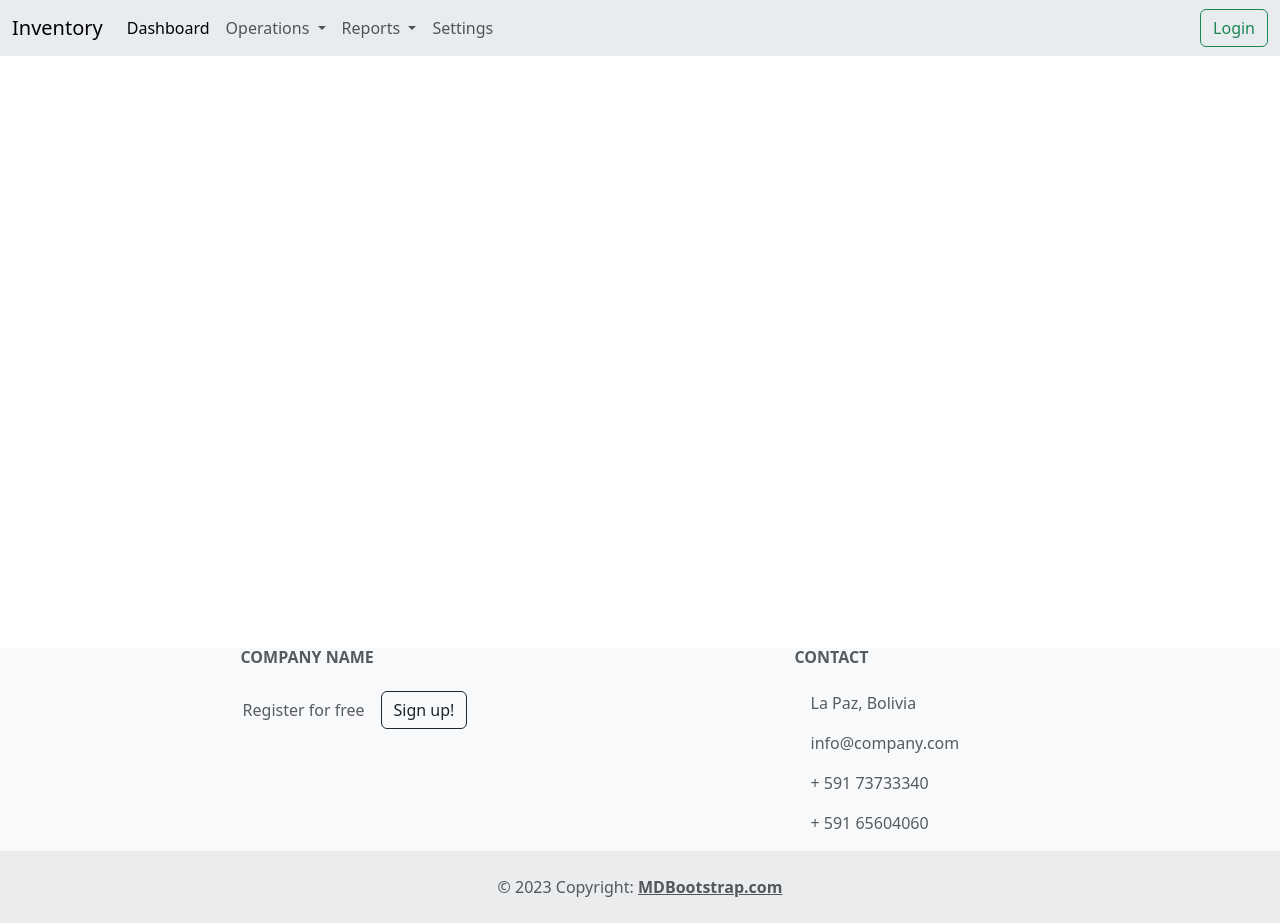
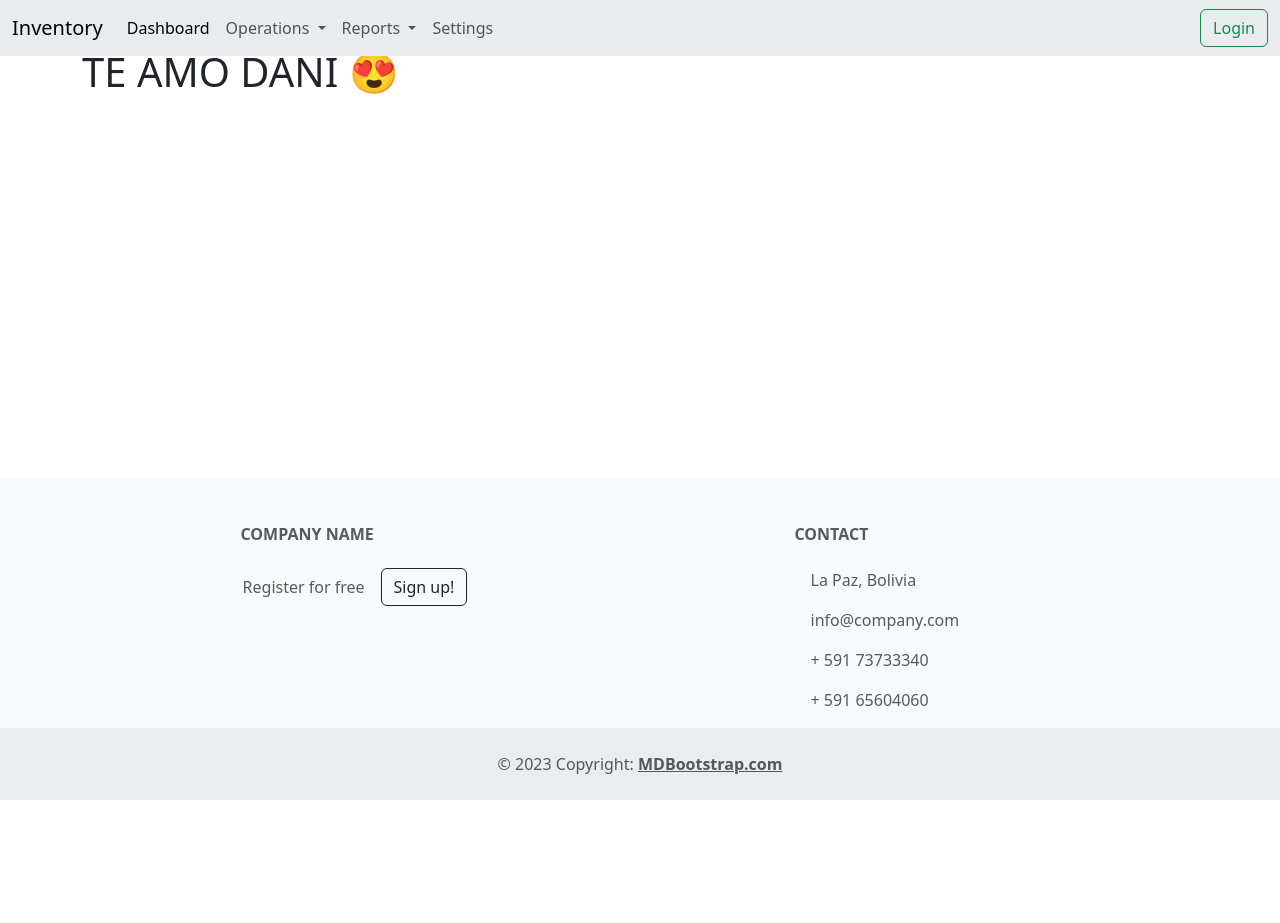
Before and after one commit to dani-y-jose/simple-inventory, a Django app: page /inventory/ in a window 1280 px wide. After the commit the page ends 800 px from the top, so only its background shows below. Run offline with Django 4.2, Linux system fonts and the light colour scheme; parts of the project's set-up code (start-up, migrations or seed data) failed here and were passed over.

Commit message:
Inherit index.html from base template
Co-authored-by: paodanchacon <paodanchacon@users.noreply.github.com>

```diff
--- /dev/null
+++ b/inventory/templates/inventory/base.html
@@ -0,0 +1,95 @@
+<!doctype html>
+{% load static %}
+<html lang="en">
+  <head>
+    <meta charset="utf-8">
+    <meta name="viewport" content="width=device-width, initial-scale=1">
+    <title>Inventory</title>
+    <link href="https://cdn.jsdelivr.net/npm/bootstrap@5.3.0-alpha3/dist/css/bootstrap.min.css" rel="stylesheet" integrity="sha384-KK94CHFLLe+nY2dmCWGMq91rCGa5gtU4mk92HdvYe+M/SXH301p5ILy+dN9+nJOZ" crossorigin="anonymous">
+  </head>
+  <body>
+    <nav class="navbar navbar-expand-lg bg-body-secondary scrolling-navbar fixed-top">
+      <div class="container-fluid">
+        <span class="navbar-brand mb-0 h1" href="#">Inventory</span>
+        <button class="navbar-toggler" type="button" data-bs-toggle="collapse" data-bs-target="#navbarSupportedContent" aria-controls="navbarSupportedContent" aria-expanded="false" aria-label="Toggle navigation">
+          <span class="navbar-toggler-icon"></span>
+        </button>
+        <div class="collapse navbar-collapse" id="navbarSupportedContent">
+          <ul class="navbar-nav me-auto mb-2 mb-lg-0">
+            <li class="nav-item">
+              <a class="nav-link active" aria-current="page" href="#">Dashboard</a>
+            </li>
+            <li class="nav-item dropdown">
+              <a class="nav-link dropdown-toggle" href="#" role="button" data-bs-toggle="dropdown" aria-expanded="false">
+                Operations
+              </a>
+              <ul class="dropdown-menu">
+                <li><a class="dropdown-item" href="#">Items</a></li>
+                <li><a class="dropdown-item" href="#">Customers</a></li>
+                <li><a class="dropdown-item" href="#">Locations</a></li>
+              </ul>
+            </li>
+            <li class="nav-item dropdown">
+              <a class="nav-link dropdown-toggle" href="#" role="button" data-bs-toggle="dropdown" aria-expanded="false">
+                Reports
+              </a>
+              <ul class="dropdown-menu">
+                <li><a class="dropdown-item" href="#">Brand</a></li>
+                <li><a class="dropdown-item" href="#">Category</a></li>
+                <li><a class="dropdown-item" href="#">Model</a></li>
+              </ul>
+            </li>
+            <li class="nav-item">
+              <a class="nav-link" href="#">Settings</a>
+            </li>
+          </ul>
+          <form class="d-flex" role="login">
+            <button class="btn btn-outline-success" type="submit">Login</button>
+          </form>
+        </div>
+      </div>
+    </nav>
+
+   <div>
+    {% block body_block %}
+    {% endblock %}
+   </div>
+
+<footer class="text-center text-lg-start bg-light text-muted fixed-bottom">
+  <section class="">
+    <div class="container text-center text-md-start mt-5">
+      <div class="row mt-3">
+        <div class="col-md-3 col-lg-4 col-xl-3 mx-auto mb-4">
+          <h6 class="text-uppercase fw-bold mb-4">
+            <i class="fas fa-gem me-3"></i>Company name
+          </h6>
+            <section class="">
+              <p class="d-flex justify-content-center align-items-center">
+                <span class="me-3">Register for free</span>
+                <button type="button" class="btn btn-outline-dark btn-rounded">
+                Sign up!
+                </button>
+              </p>
+            </section>
+        </div>
+        <div class="col-md-4 col-lg-3 col-xl-3 mx-auto mb-md-0 mb-4">
+          <h6 class="text-uppercase fw-bold mb-4">Contact</h6>
+          <p><i class="fas fa-home me-3"></i> La Paz, Bolivia</p>
+          <p>
+            <i class="fas fa-envelope me-3"></i>
+            info@company.com
+          </p>
+          <p><i class="fas fa-phone me-3"></i> + 591 73733340</p>
+          <p><i class="fas fa-print me-3"></i> + 591 65604060</p>
+        </div>
+      </div>
+    </div>
+  </section>
+  <div class="text-center p-4" style="background-color: rgba(0, 0, 0, 0.05);">
+    © 2023 Copyright:
+    <a class="text-reset fw-bold" href="https://mdbootstrap.com/">MDBootstrap.com</a>
+  </div>
+</footer>
+    <script src="https://cdn.jsdelivr.net/npm/bootstrap@5.3.0-alpha3/dist/js/bootstrap.bundle.min.js" integrity="sha384-ENjdO4Dr2bkBIFxQpeoTz1HIcje39Wm4jDKdf19U8gI4ddQ3GYNS7NTKfAdVQSZe" crossorigin="anonymous"></script>
+  </body>
+</html>
--- a/inventory/templates/inventory/index.html
+++ b/inventory/templates/inventory/index.html
@@ -1,113 +1,9 @@
-<!doctype html>
-<html lang="en">
-  <head>
-    <meta charset="utf-8">
-    <meta name="viewport" content="width=device-width, initial-scale=1">
-    <title>Inventory</title>
-    <link href="https://cdn.jsdelivr.net/npm/bootstrap@5.3.0-alpha3/dist/css/bootstrap.min.css" rel="stylesheet" integrity="sha384-KK94CHFLLe+nY2dmCWGMq91rCGa5gtU4mk92HdvYe+M/SXH301p5ILy+dN9+nJOZ" crossorigin="anonymous">
-  </head>
-  <body>
-    <nav class="navbar navbar-expand-lg bg-body-secondary scrolling-navbar fixed-top">
-      <div class="container-fluid">
-        <span class="navbar-brand mb-0 h1" href="#">Inventory</span>
-        <button class="navbar-toggler" type="button" data-bs-toggle="collapse" data-bs-target="#navbarSupportedContent" aria-controls="navbarSupportedContent" aria-expanded="false" aria-label="Toggle navigation">
-          <span class="navbar-toggler-icon"></span>
-        </button>
-        <div class="collapse navbar-collapse" id="navbarSupportedContent">
-          <ul class="navbar-nav me-auto mb-2 mb-lg-0">
-            <li class="nav-item">
-              <a class="nav-link active" aria-current="page" href="#">Dashboard</a>
-            </li>
-            <li class="nav-item dropdown">
-              <a class="nav-link dropdown-toggle" href="#" role="button" data-bs-toggle="dropdown" aria-expanded="false">
-                Operations
-              </a>
-              <ul class="dropdown-menu">
-                <li><a class="dropdown-item" href="#">Items</a></li>
-                <li><a class="dropdown-item" href="#">Customers</a></li>
-                <li><a class="dropdown-item" href="#">Locations</a></li>
-              </ul>
-            </li>
-            <li class="nav-item dropdown">
-              <a class="nav-link dropdown-toggle" href="#" role="button" data-bs-toggle="dropdown" aria-expanded="false">
-                Reports
-              </a>
-              <ul class="dropdown-menu">
-                <li><a class="dropdown-item" href="#">Brand</a></li>
-                <li><a class="dropdown-item" href="#">Category</a></li>
-                <li><a class="dropdown-item" href="#">Model</a></li>
-              </ul>
-            </li>
-            <li class="nav-item">
-              <a class="nav-link" href="#">Settings</a>
-            </li>
-          </ul>
-          <form class="d-flex" role="login">
-            <button class="btn btn-outline-success" type="submit">Login</button>
-          </form>
-        </div>
-      </div>
-    </nav>
-<br>
-<br>
-<br>
-<br>
-<br>
-<br>
-<br>
-<br>
-<br>
-<br>
-<br>
-<br>
-<br>
-<br>
-<br>
-<br>
-<br>
-<br>
-<br>
-<br>
-<br>
-<br>
-<br>
-<br>
-<br>
-<footer class="text-center text-lg-start bg-light text-muted">
-  <section class="">
-    <div class="container text-center text-md-start mt-5">
-      <div class="row mt-3">
-        <div class="col-md-3 col-lg-4 col-xl-3 mx-auto mb-4">
-          <h6 class="text-uppercase fw-bold mb-4">
-            <i class="fas fa-gem me-3"></i>Company name
-          </h6>
-            <section class="">
-              <p class="d-flex justify-content-center align-items-center">
-                <span class="me-3">Register for free</span>
-                <button type="button" class="btn btn-outline-dark btn-rounded">
-                Sign up!
-                </button>
-              </p>
-            </section>
-        </div>
-        <div class="col-md-4 col-lg-3 col-xl-3 mx-auto mb-md-0 mb-4">
-          <h6 class="text-uppercase fw-bold mb-4">Contact</h6>
-          <p><i class="fas fa-home me-3"></i> La Paz, Bolivia</p>
-          <p>
-            <i class="fas fa-envelope me-3"></i>
-            info@company.com
-          </p>
-          <p><i class="fas fa-phone me-3"></i> + 591 73733340</p>
-          <p><i class="fas fa-print me-3"></i> + 591 65604060</p>
-        </div>
-      </div>
-    </div>
-  </section>
-  <div class="text-center p-4" style="background-color: rgba(0, 0, 0, 0.05);">
-    © 2023 Copyright:
-    <a class="text-reset fw-bold" href="https://mdbootstrap.com/">MDBootstrap.com</a>
-  </div>
-</footer>
-    <script src="https://cdn.jsdelivr.net/npm/bootstrap@5.3.0-alpha3/dist/js/bootstrap.bundle.min.js" integrity="sha384-ENjdO4Dr2bkBIFxQpeoTz1HIcje39Wm4jDKdf19U8gI4ddQ3GYNS7NTKfAdVQSZe" crossorigin="anonymous"></script>
-  </body>
-</html>
+{% extends 'inventory/base.html' %}
+
+{% load static %}
+
+{% block body_block %}
+<div class="container text-center text-md-start mt-5">
+    <h1>TE AMO DANI 😍</h1>
+</div>
+{% endblock %}
```
